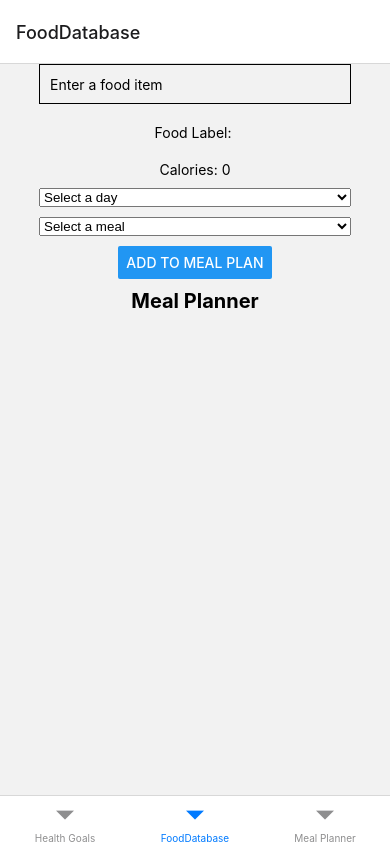
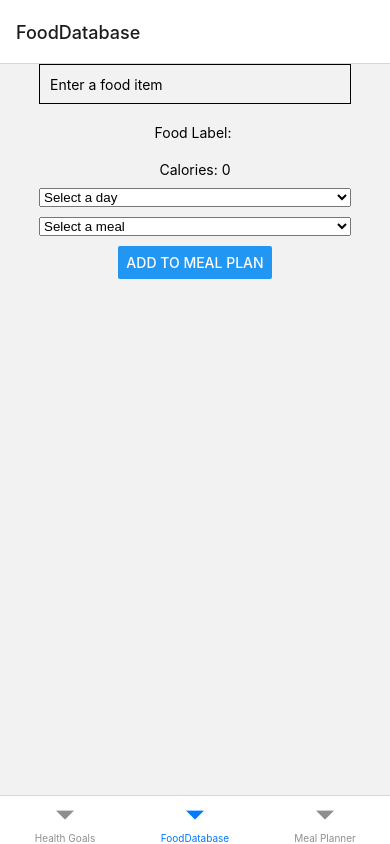
Before and after one commit to AyoubBEsiee/AwesomeProject, a React Native app: screen /FoodDatabase in a window 390 px wide. Built offline with nearby package versions, Linux system fonts and the light colour scheme.

Commit message:
MealPlan v3

```diff
--- a/MealPlannerScreen.js
+++ b/MealPlannerScreen.js
@@ -1,29 +1,79 @@
 import React, { useContext } from 'react';
-import { StyleSheet, View, Text } from 'react-native';
+import { StyleSheet, View, Text, FlatList } from 'react-native';
 import MealPlanContext from './MealPlanContext';
 
 export default function MealPlannerScreen() {
   const { mealPlan } = useContext(MealPlanContext);
 
+  const renderMealItem = ({ item }) => (
+    <View style={styles.mealItem}>
+      <Text style={styles.foodLabel}>{item.food}</Text>
+      <Text style={styles.calories}>{item.calories} Calories</Text>
+    </View>
+  );
+
+  const renderDayItem = ({ item }) => {
+    const meals = item.meals;
+
+    return (
+      <View style={styles.dayItem}>
+        <Text style={styles.day}>{item.day}</Text>
+        {meals.Breakfast && (
+          <View style={styles.mealContainer}>
+            <Text style={styles.mealTitle}>Breakfast</Text>
+            <FlatList
+              data={meals.Breakfast}
+              renderItem={renderMealItem}
+              keyExtractor={(item, index) => index.toString()}
+            />
+          </View>
+        )}
+        {meals.Lunch && (
+          <View style={styles.mealContainer}>
+            <Text style={styles.mealTitle}>Lunch</Text>
+            <FlatList
+              data={meals.Lunch}
+              renderItem={renderMealItem}
+              keyExtractor={(item, index) => index.toString()}
+            />
+          </View>
+        )}
+        {meals.Dinner && (
+          <View style={styles.mealContainer}>
+            <Text style={styles.mealTitle}>Dinner</Text>
+            <FlatList
+              data={meals.Dinner}
+              renderItem={renderMealItem}
+              keyExtractor={(item, index) => index.toString()}
+            />
+          </View>
+        )}
+        {meals.Snack && (
+          <View style={styles.mealContainer}>
+            <Text style={styles.mealTitle}>Snack</Text>
+            <FlatList
+              data={meals.Snack}
+              renderItem={renderMealItem}
+              keyExtractor={(item, index) => index.toString()}
+            />
+          </View>
+        )}
+      </View>
+    );
+  };
+
+  const mealPlanData = Object.entries(mealPlan).map(([day, meals]) => ({
+    day,
+    meals,
+  }));
+
   return (
     <View style={styles.container}>
-      <Text style={styles.title}>Meal Planner</Text>
-      {Object.entries(mealPlan).map(([day, meals]) => (
-        <View key={day} style={styles.dayContainer}>
-          <Text style={styles.day}>{day}</Text>
-          {Object.entries(meals).map(([meal, items]) => (
-            <View key={meal} style={styles.mealContainer}>
-              <Text style={styles.meal}>{meal}</Text>
-              {items.map((item, index) => (
-                <View key={index} style={styles.itemContainer}>
-                  <Text>{item.food}</Text>
-                  <Text>Calories: {item.calories}</Text>
-                </View>
-              ))}
-            </View>
-          ))}
-        </View>
-      ))}
+      <FlatList
+        data={mealPlanData}
+        renderItem={renderDayItem}
+        keyExtractor={(item) => item.day}
+      />
     </View>
   );
 }
@@ -31,30 +81,33 @@ export default function MealPlannerScreen() {
 const styles = StyleSheet.create({
   container: {
     flex: 1,
-    padding: 10,
+    padding: 16,
   },
-  title: {
-    fontSize: 20,
-    fontWeight: 'bold',
-    marginBottom: 10,
-  },
-  dayContainer: {
-    marginBottom: 20,
+  dayItem: {
+    marginBottom: 16,
   },
   day: {
+    fontSize: 18,
+    fontWeight: 'bold',
+    marginBottom: 8,
+  },
+  mealContainer: {
+    marginBottom: 8,
+  },
+  mealTitle: {
     fontSize: 16,
     fontWeight: 'bold',
-    marginBottom: 10,
+    marginBottom: 4,
   },
-  mealContainer: {
-    marginLeft: 10,
+  mealItem: {
+    flexDirection: 'row',
+    justifyContent: 'space-between',
+    marginBottom: 4,
   },
-  meal: {
-    fontSize: 14,
-    fontWeight: 'bold',
-    marginBottom: 5,
+  foodLabel: {
+    flex: 1,
   },
-  itemContainer: {
-    marginLeft: 20,
+  calories: {
+    marginLeft: 8,
   },
 });
--- a/package.json
+++ b/package.json
@@ -9,6 +9,7 @@
     "web": "expo start --web"
   },
   "dependencies": {
+    "@react-native-async-storage/async-storage": "^1.18.2",
     "@react-native-picker/picker": "2.4.8",
     "@react-navigation/bottom-tabs": "^6.5.7",
     "@react-navigation/native": "^6.1.6",
```
Also changed, not shown: 1 other file (tests, documents, lock files or other folders).
